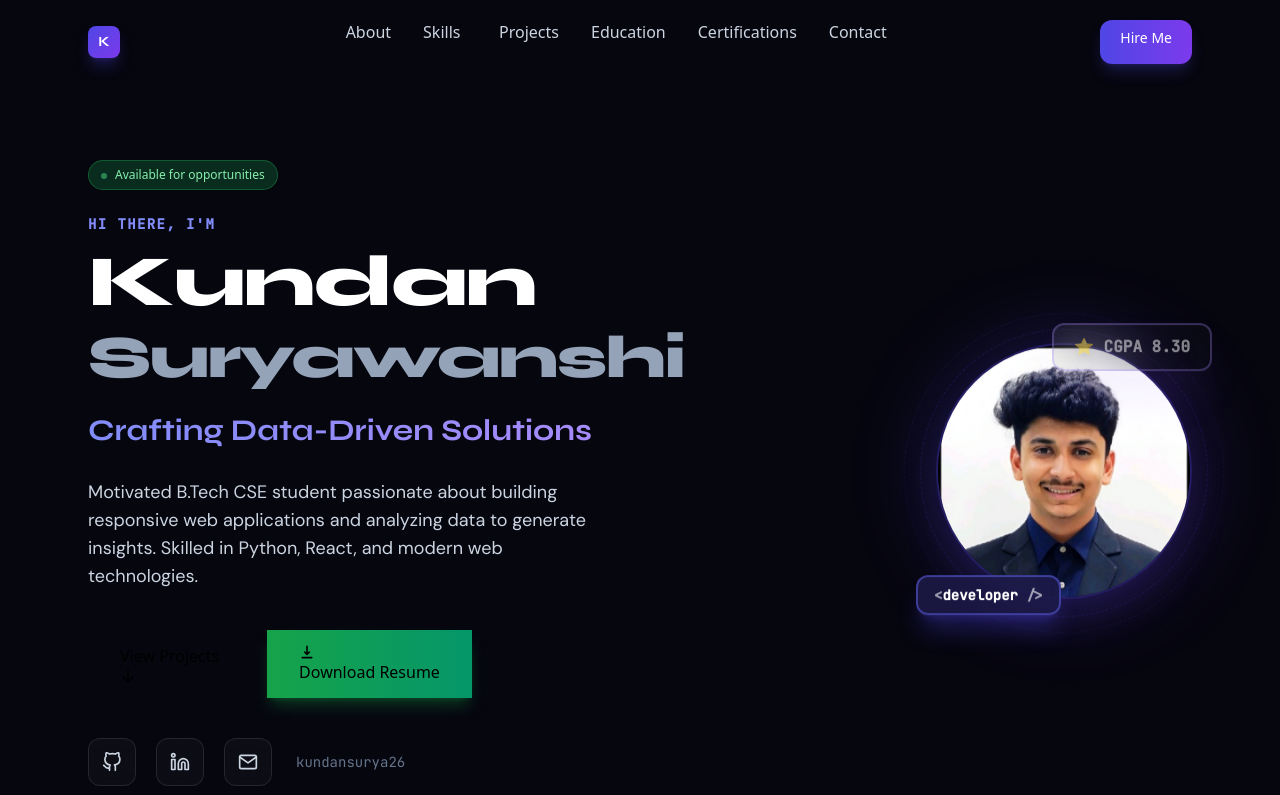
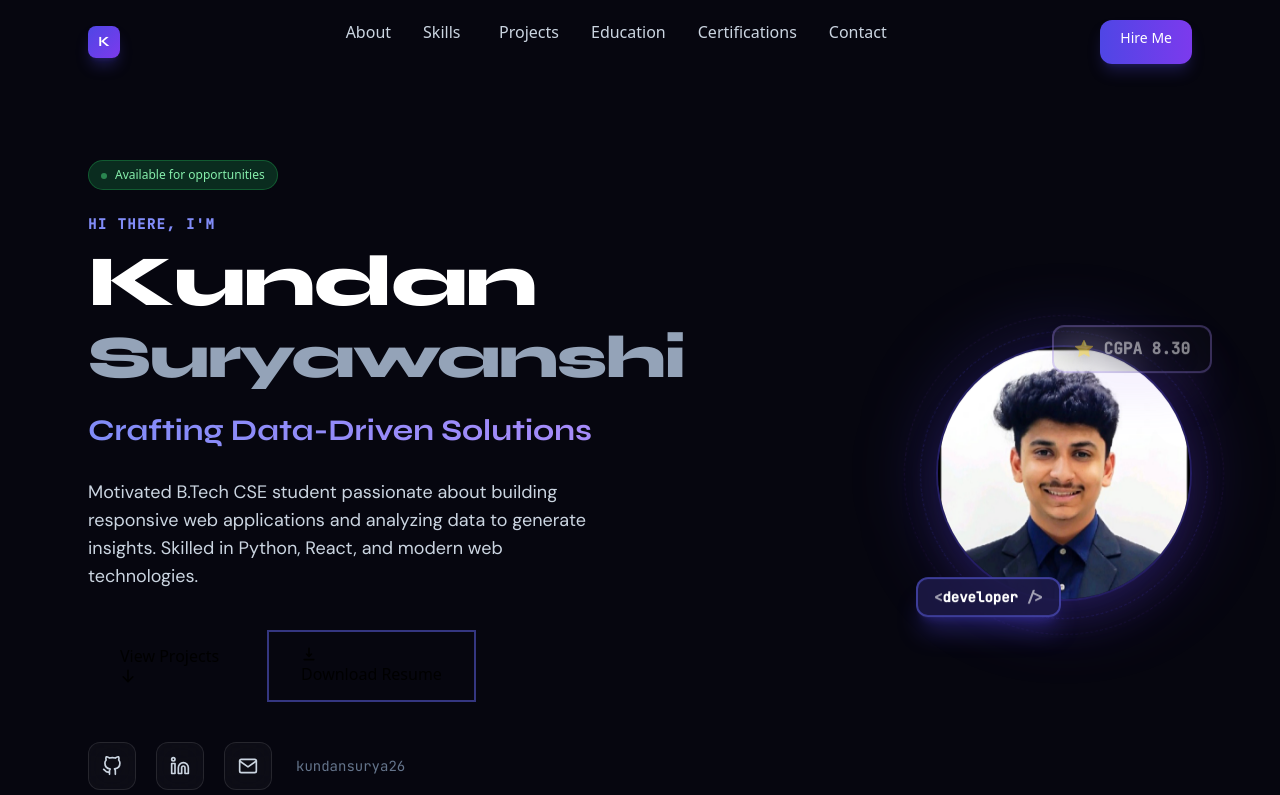
Before and after one commit to kundansurya26/Portfolio-Website, a React (Vite) app: page / in a window 1280 px wide. Shown: the top 795 px of the page. Built offline with nearby package versions, Linux system fonts and the light colour scheme.

Commit message:
Update Hero.jsx

```diff
--- a/src/components/Hero.jsx
+++ b/src/components/Hero.jsx
@@ -131,7 +131,7 @@ export default function Hero() {
               and analyzing data to generate insights. Skilled in Python, React, and modern web technologies.
             </motion.p>
 
-            {/* FIX: Buttons with Download Resume */}
+            {/* FIX: Both buttons matching the theme */}
             <motion.div variants={itemVariants} className="flex flex-col sm:flex-row justify-center lg:justify-start gap-2 sm:gap-4 mb-4 sm:mb-10">
               <a href="#projects" className="btn-primary justify-center text-xs sm:text-base py-2 sm:py-3.5 px-4 sm:px-8">
                 View Projects
@@ -140,7 +140,7 @@ export default function Hero() {
               <a
                 href={resumePDF}
                 download="Kundan_Suryawanshi_Resume.pdf"
-                className="btn-primary justify-center text-xs sm:text-base py-2 sm:py-3.5 px-4 sm:px-8 bg-gradient-to-r from-green-600 to-emerald-600 hover:from-green-700 hover:to-emerald-700 shadow-lg shadow-green-600/30"
+                className="btn-outline justify-center text-xs sm:text-base py-2 sm:py-3.5 px-4 sm:px-8 border-2 border-brand-500/50 hover:border-brand-400 hover:bg-brand-600/10"
               >
                 <HiDownload className="w-3 h-3 sm:w-4 sm:h-4" />
                 Download Resume
```
